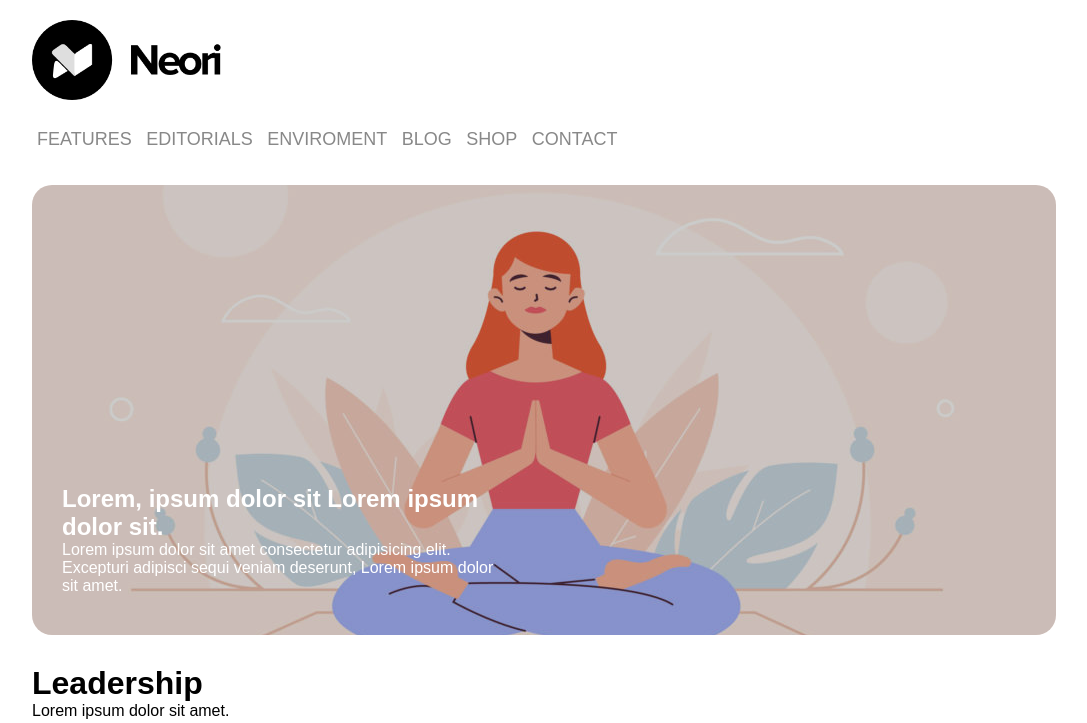
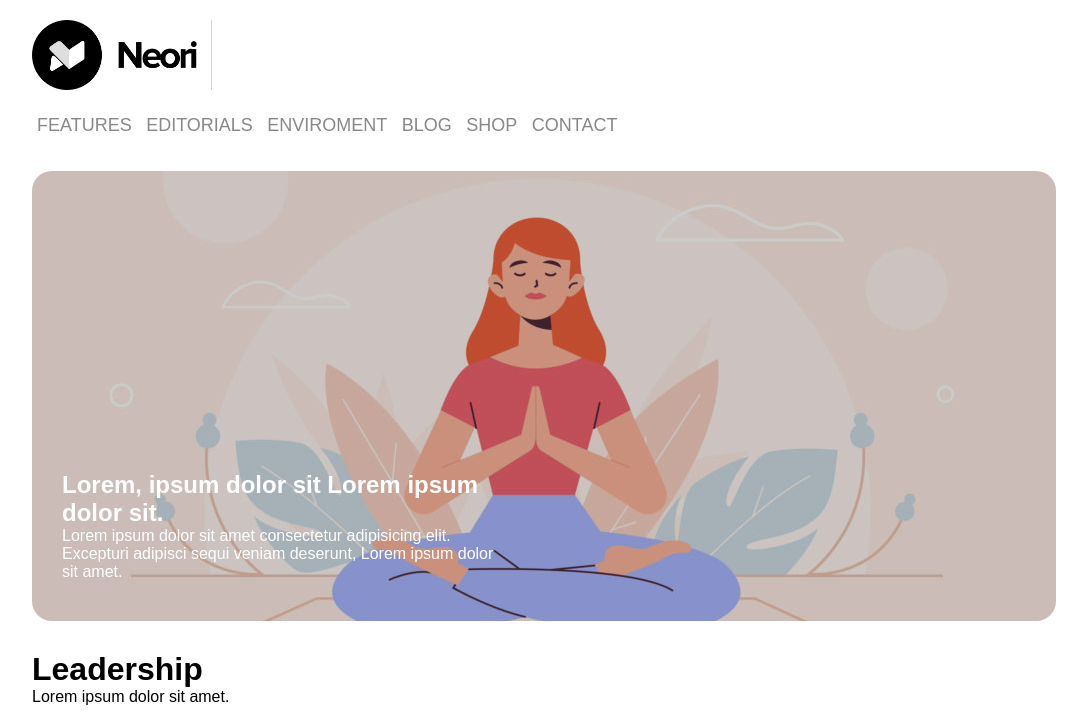
Before and after one commit to mattia099/htmlcss-wp, a plain HTML site: page index.html in a window 1280 px wide. Shown: the top 723 px of the page, without its empty margins (96-1183 px from the left). Drawn offline with Linux system fonts and the light colour scheme.

Commit message:
Aggiunta linea al logo

```diff
--- a/index.html
+++ b/index.html
@@ -9,8 +9,10 @@
 </head>
 <body class="center">
     <header class="mg-b30">
+        <div class="container-logo mg-b20">
+            <img src="img/logo.png"></div>
+        </div>
 
-        <img class="logo mg-b20" src="img/logo.png"></div>
         <nav class="menu">
             <ul>
                 <li><a href="">FEATURES</a></li>
--- a/style.css
+++ b/style.css
@@ -25,12 +25,15 @@ html{
 
 
 /* HEADER */
-header{
 
+header .container-logo{
+    border-right: 1px solid lightgrey;
+    height: 70px;
+    width: 180px;
 }
 
-header .logo{
-    height: 80px;
+header .container-logo img{
+    height: 100%;
 }
 
 .menu ul{
@@ -49,6 +52,7 @@ header .logo{
     text-decoration: none;
 
 }
+
 
 
 /* MAIN */ /*FIRST-SECTION*/
```
